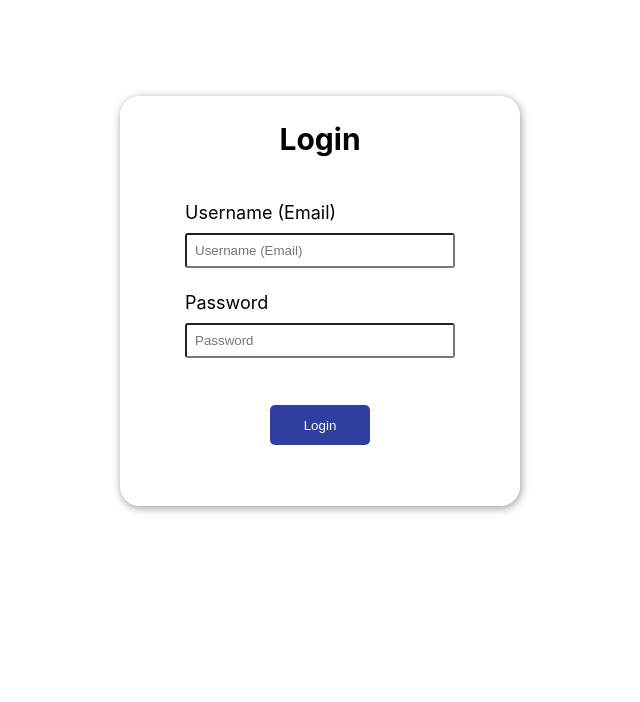
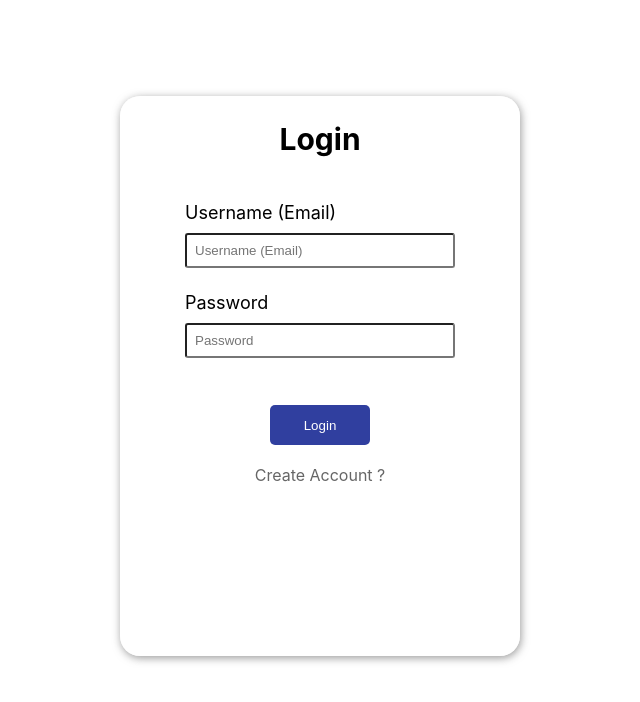
Before and after one commit to tangmonootchanat/My-app, a React (Create React App) app: page / in a window 1280 px wide. Shown: the top 702 px of the page, without its empty margins (320-960 px from the left). Built offline with nearby package versions, Linux system fonts and the light colour scheme.

Commit message:
Edit เพิ่มลิงก์ไปหน้า register

```diff
--- a/src/view/Login.tsx
+++ b/src/view/Login.tsx
@@ -16,7 +16,7 @@
   background:rgba(255, 255, 255, 0.7);
   border-radius: 20px;
   box-shadow: 1px 2px 8px rgba(100, 100, 100, 0.65);
-  height: 410px;
+  height: 70vh;
   margin: 6rem auto 8.1rem auto;
   width: 400px;
 
@@ -128,7 +128,7 @@
             title: 'สำเร็จ',
             text: 'เข้าสู่ระบบสำเร็จ!',
           });
-          navigate("/resetPassword");
+          navigate("/Showdata");
         } else {
           if (data.Log === 2) {
             Swal.fire({
@@ -195,7 +195,7 @@
             <ButtonList>
               <Buttons type="submit">{"Login"}</Buttons>
             </ButtonList>
-            {/* <LinkBot to = ''>forget password ?</LinkBot> */}
+            <LinkBot to = '/Register'>Create Account ?</LinkBot>
           </form>
         </CardWrapper>
     );
```
